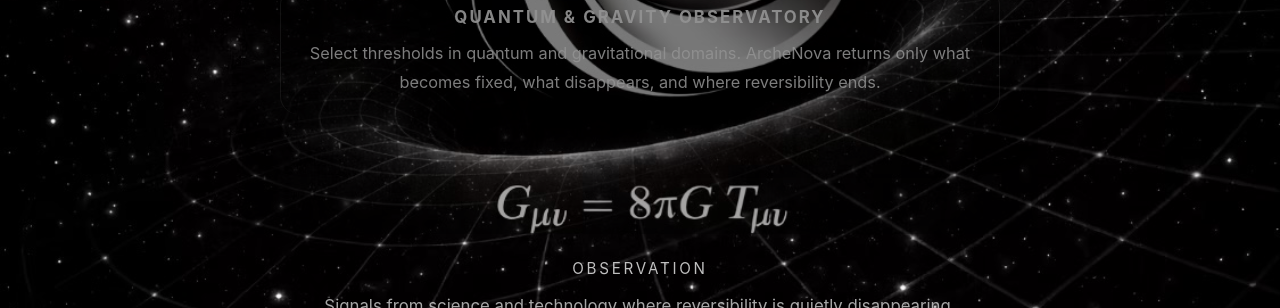
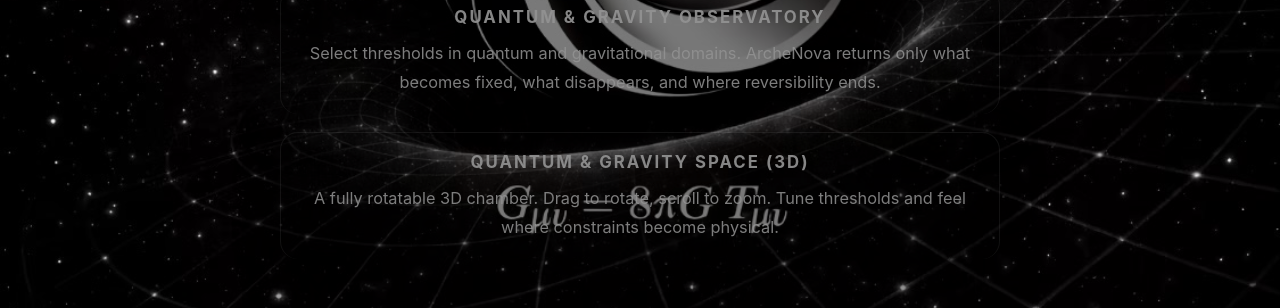
Before and after one commit to z562tbycfd-bit/archenova, a Next.js app: page /home in a window 1280 px wide. Shown: the part 2220-2528 px from the top of the page. Built offline with nearby package versions, Linux system fonts and the light colour scheme; no server answers.

Commit message:
Add Space 3D card on Home

```diff
--- a/app/home/page.tsx
+++ b/app/home/page.tsx
@@ -146,6 +146,22 @@ export default function Home() {
             </a>
           </div>
         </Reveal>
+
+<Reveal delay={220}>
+  {/* =========================
+      Quantum & Gravity Space (3D)
+     ========================= */}
+  <div className="hero-links">
+    <a href="/space-3d" className="hero-card">
+      <h3>Quantum & Gravity Space (3D)</h3>
+      <p>
+        A fully rotatable 3D chamber. Drag to rotate, scroll to zoom.
+        Tune thresholds and feel where constraints become physical.
+      </p>
+    </a>
+  </div>
+</Reveal>
+
       </section>
 
       <Reveal delay={200}>
```
